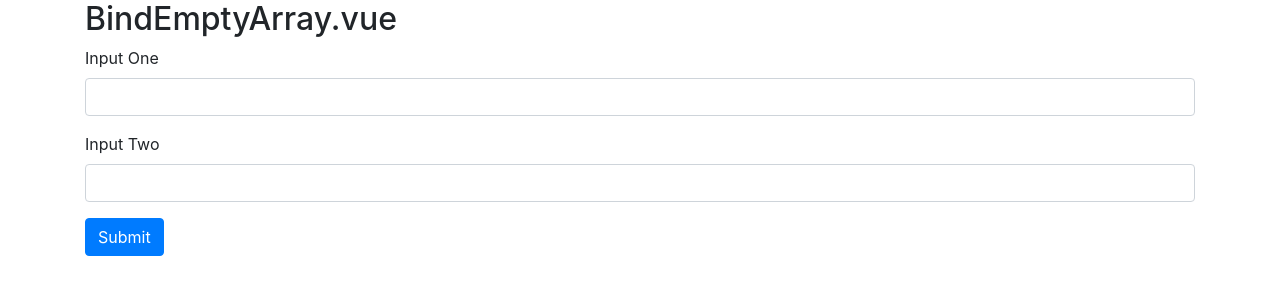
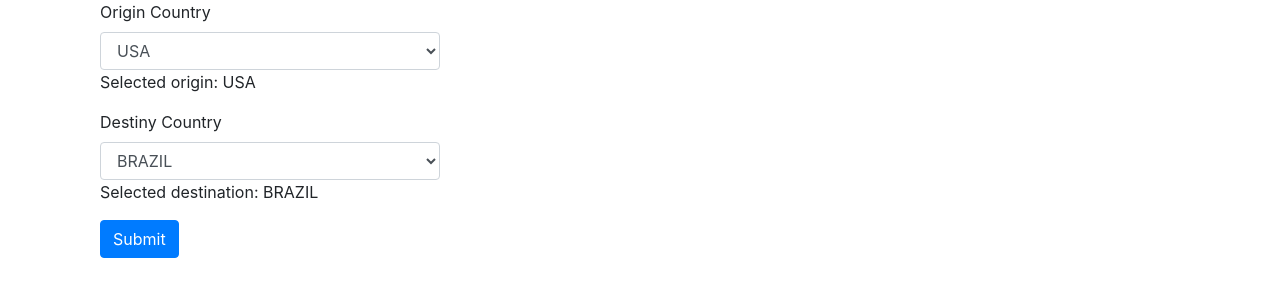
Before and after one commit to UniquelySimilar/vue-sandbox, a Vue app: page / in a window 1280 px wide. Shown: the top 300 px of the page. Built offline with nearby package versions, Linux system fonts and the light colour scheme.

Commit message:
stackoverflow two select tags

```diff
--- a/src/App.vue
+++ b/src/App.vue
@@ -1,16 +1,16 @@
 <template>
   <div id="app" class="container">
-    <bind-empty-array />
+    <two-select-tags />
   </div>
 </template>
 
 <script>
-  import BindEmptyArray from '@/components/stackoverflow/bind-empty-array/BindEmptyArray'
+  import TwoSelectTags from '@/components/stackoverflow/two-select-tags/TwoSelectTags'
 
   export default {
     name: 'App',
     components: {
-      BindEmptyArray
+      TwoSelectTags
     },
     data() {
       return {
--- /dev/null
+++ b/src/components/stackoverflow/two-select-tags/TwoSelectTags.vue
@@ -0,0 +1,57 @@
+<template>
+  <div class="two-select-tags">
+    <div class="col-md-4">
+      <form @submit.prevent="submitForm">
+        <div class="form-group">
+          <label for="originCountries">Origin Country</label>
+          <select id="originCountries" class="form-control"
+            v-model="originCountry" @change="changeOrigin">
+            <option v-for="(countryOption, index) in countryOptions" :key="index">{{ countryOption }}</option>
+          </select>
+          <span>Selected origin: {{ originCountry }}</span>
+        </div>
+
+        <div class="form-group">
+          <label for="destinationCountries">Destiny Country</label>
+          <select id="destinationCountries" class="form-control"
+            v-model="destinationCountry" @change="changeDestination">
+            <option v-for="(countryOption, index) in countryOptions" :key="index">{{ countryOption }}</option>
+          </select>
+          <span>Selected destination: {{ destinationCountry }}</span>
+        </div>
+        <button type="submit" class="btn btn-primary">Submit</button>
+      </form>
+    </div>
+  </div>
+</template>
+
+<script>
+  export default {
+    data() {
+      return {
+        countryOptions: [
+          'BRAZIL',
+          'USA',
+          'ARGENTINA'
+        ],
+        originCountry: 'USA',
+        destinationCountry: 'BRAZIL'
+      }
+    },
+    methods: {
+      changeOrigin() {
+        // Add logic to handle destination options
+        if (this.originCountry === 'BRAZIL') {
+          this.destinationCountry = 'USA';
+        }
+      },
+      changeDestination() {
+        // Add logic to handle origin options
+      },
+      submitForm() {
+        console.log('submitForm');
+      }
+    }
+
+  }
+</script>
```
